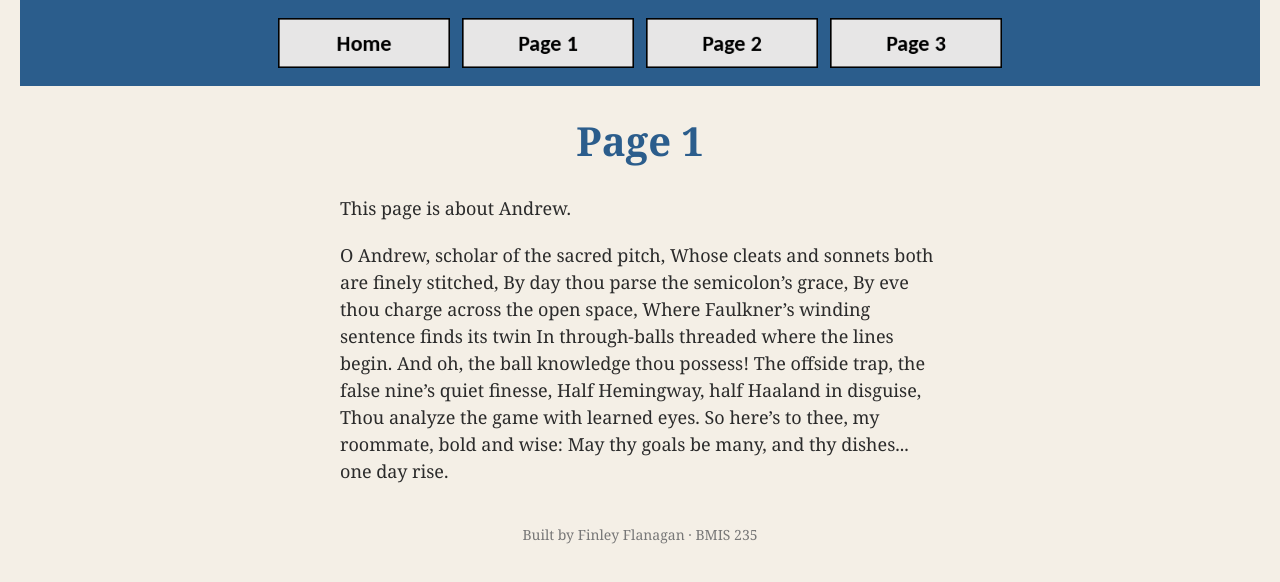
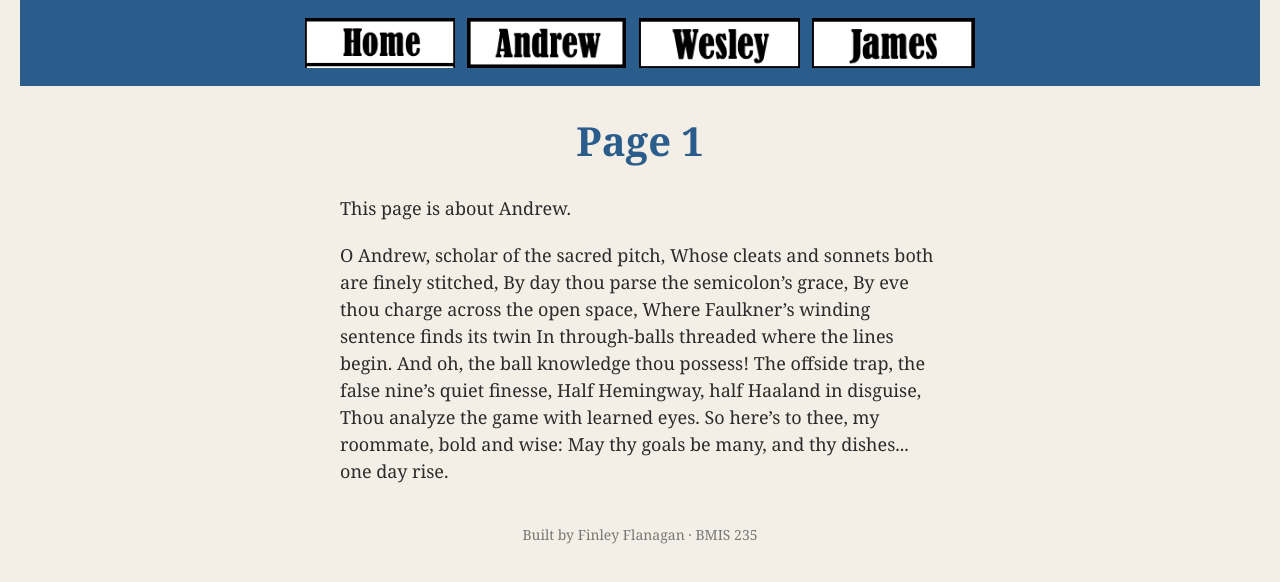
Before and after one commit to finflan/bmis235-html-3, a plain HTML site: page page1.html in a window 1280 px wide. Drawn offline with Linux system fonts and the light colour scheme.

Commit message:
Update navigation links and images in page1.html

```diff
--- a/page1.html
+++ b/page1.html
@@ -22,10 +22,10 @@
      other three pages, so every page has the exact same menu.
      ===================================================================== -->
 <nav>
-    <a href="index.html"><img src="img/home.png" alt="Home"></a>
-    <a href="Andrew"><img src="img/page1.png" alt="Andrews face"></a>
-    <a href="page2.html"><img src="img/page2.png" alt="Page 2"></a>
-    <a href="page3.html"><img src="img/page3.png" alt="Page 3"></a>
+    <a href="Home"><img src="img/Home.png" alt="Home page"></a>
+    <a href="page1.html"><img src="img/Andrew.png" alt="Page 1"></a>
+    <a href="page2.html"><img src="img/Wesley.png" alt="Page 2"></a>
+    <a href="page3.html"><img src="img/James.png" alt="Page 3"></a>
 </nav>
 
 <h1>Page 1</h1>
```
